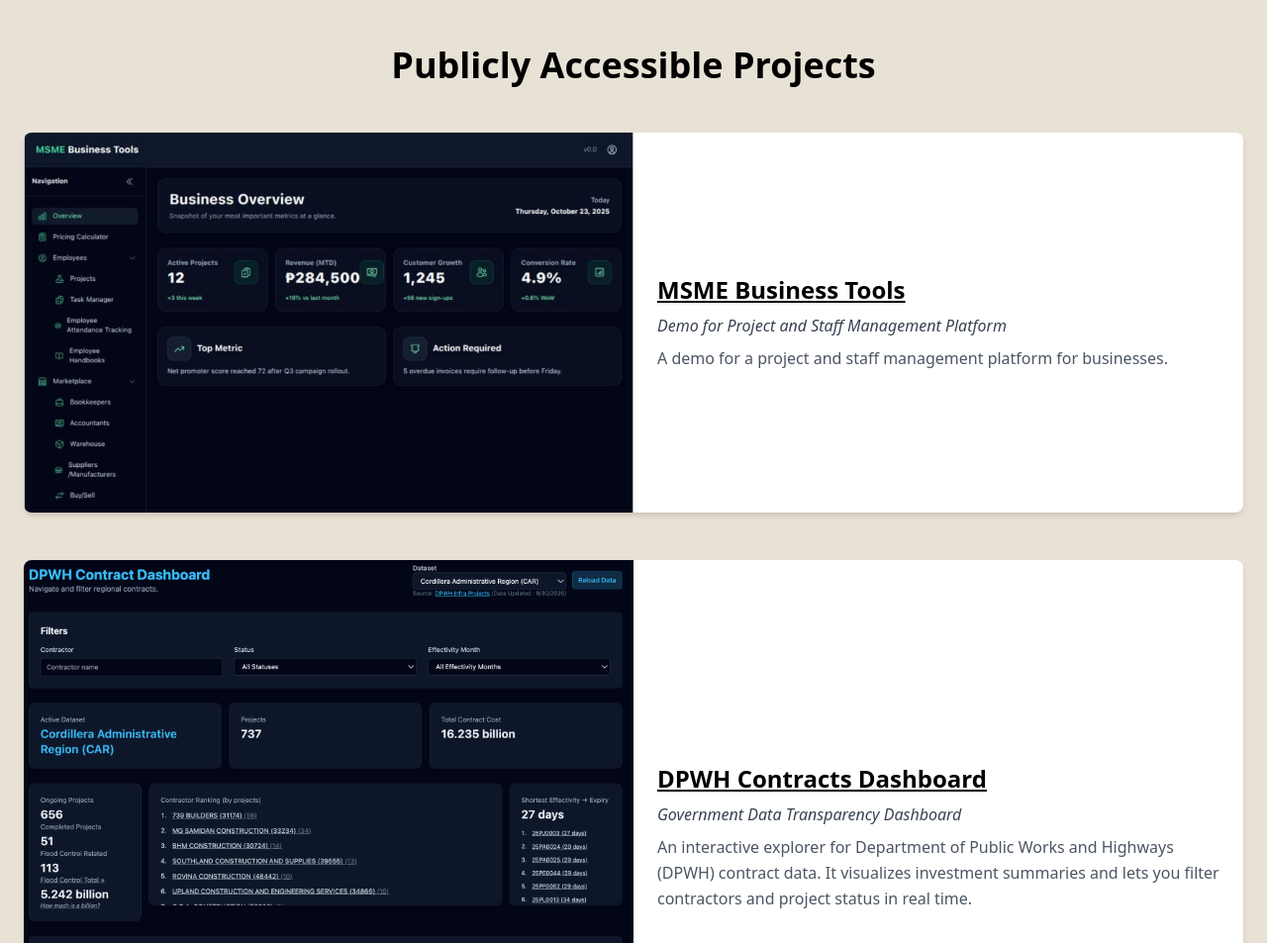
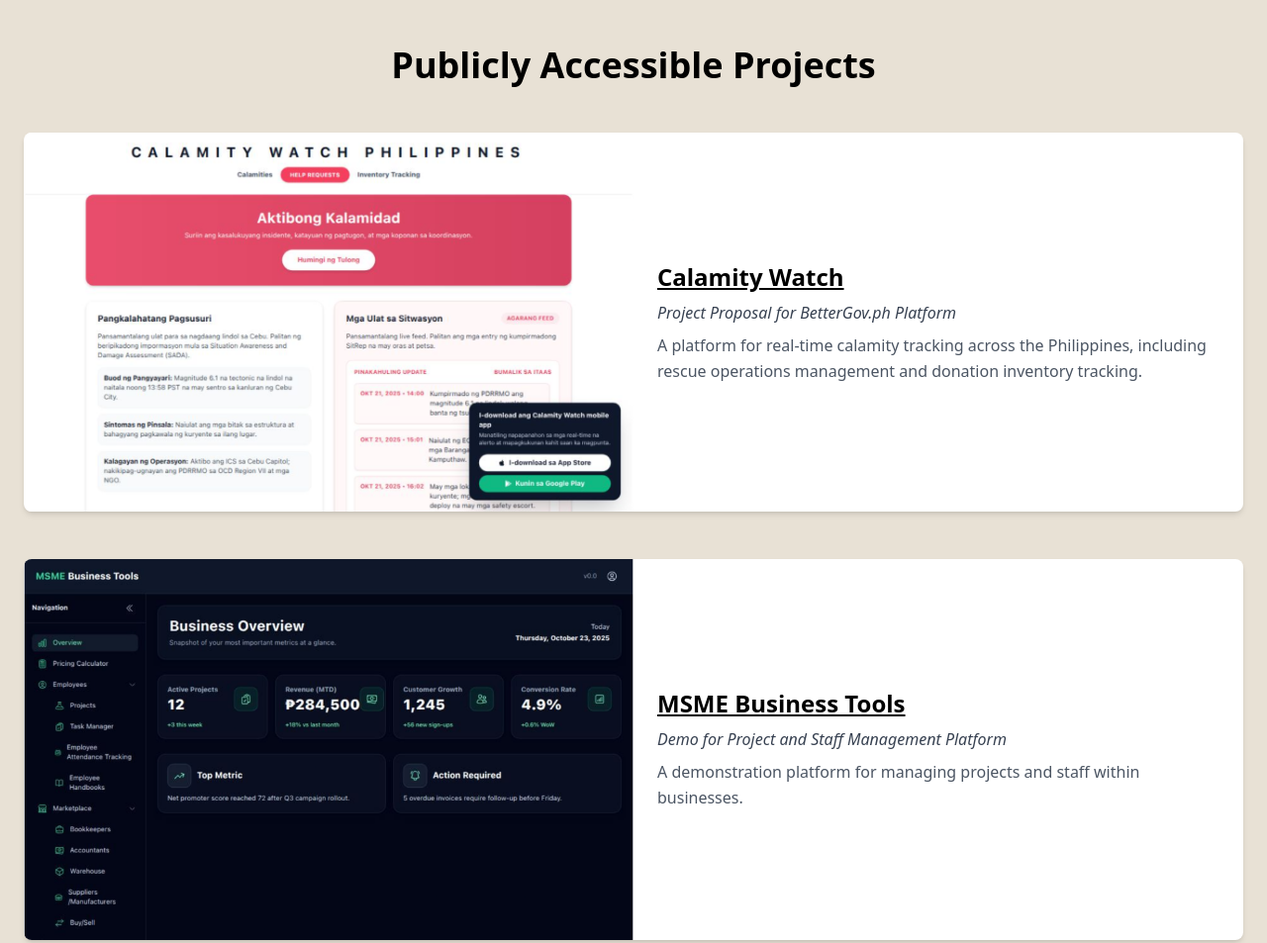
Before and after one commit to gabconcepcionph/phwebtech, a plain HTML site: page index.html in a window 1280 px wide. Shown: the part 720-1673 px from the top of the page at 99% size. Drawn offline with nearby package versions, Linux system fonts and the light colour scheme.

Commit message:
feat: add Calamity Watch project card to portfolio and update project descriptions

```diff
--- a/index.html
+++ b/index.html
@@ -122,6 +122,22 @@
                 Publicly Accessible Projects
               </h2>
               <div class="space-y-12">
+                <!-- CALAMITY WATCH PROJECT CARD -->
+                <div class="flex flex-col md:flex-row bg-white rounded-lg overflow-hidden shadow-md">
+                  <div class="md:w-1/2">
+                    <img src="9.png" alt="Calamity Watch"
+                      class="w-full h-56 md:h-full object-cover">
+                  </div>
+                  <div class="md:w-1/2 p-6 flex flex-col justify-center">
+                    <a href="https://calamity-watch.vercel.app/" target="_blank" class="text-2xl font-bold underline mb-2 text-black">
+                      Calamity Watch
+                    </a>
+                    <p class="italic text-gray-700 mb-2">Project Proposal for BetterGov.ph Platform</p>
+                    <p class="text-gray-600 leading-relaxed">
+                      A platform for real-time calamity tracking across the Philippines, including rescue operations management and donation inventory tracking.
+                    </p>
+                  </div>
+                </div>
                 <!-- NEW PROJECT CARD -->
                 <div class="flex flex-col md:flex-row bg-white rounded-lg overflow-hidden shadow-md">
                   <div class="md:w-1/2">
@@ -134,7 +150,7 @@
                     </a>
                     <p class="italic text-gray-700 mb-2">Demo for Project and Staff Management Platform</p>
                     <p class="text-gray-600 leading-relaxed">
-                      A demo for a project and staff management platform for businesses.
+                      A demonstration platform for managing projects and staff within businesses.
                     </p>
                   </div>
                 </div>
```
